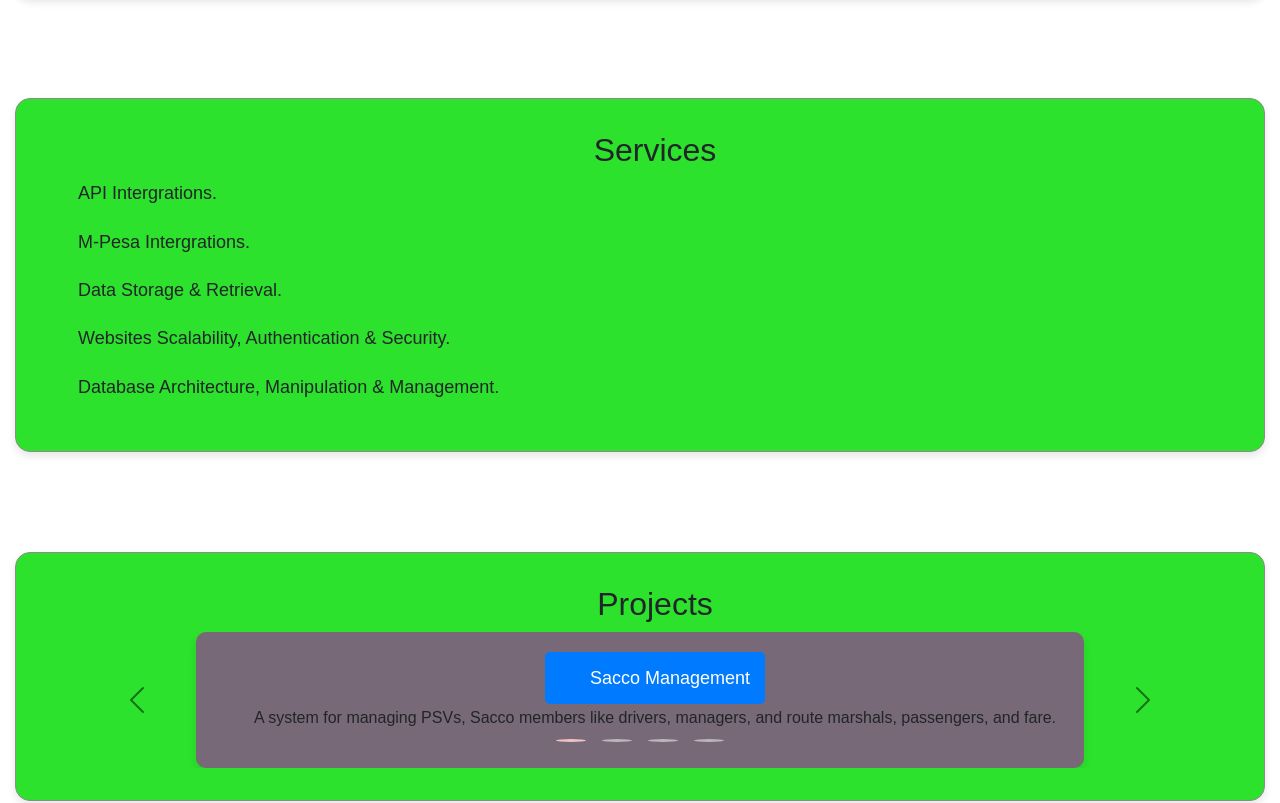
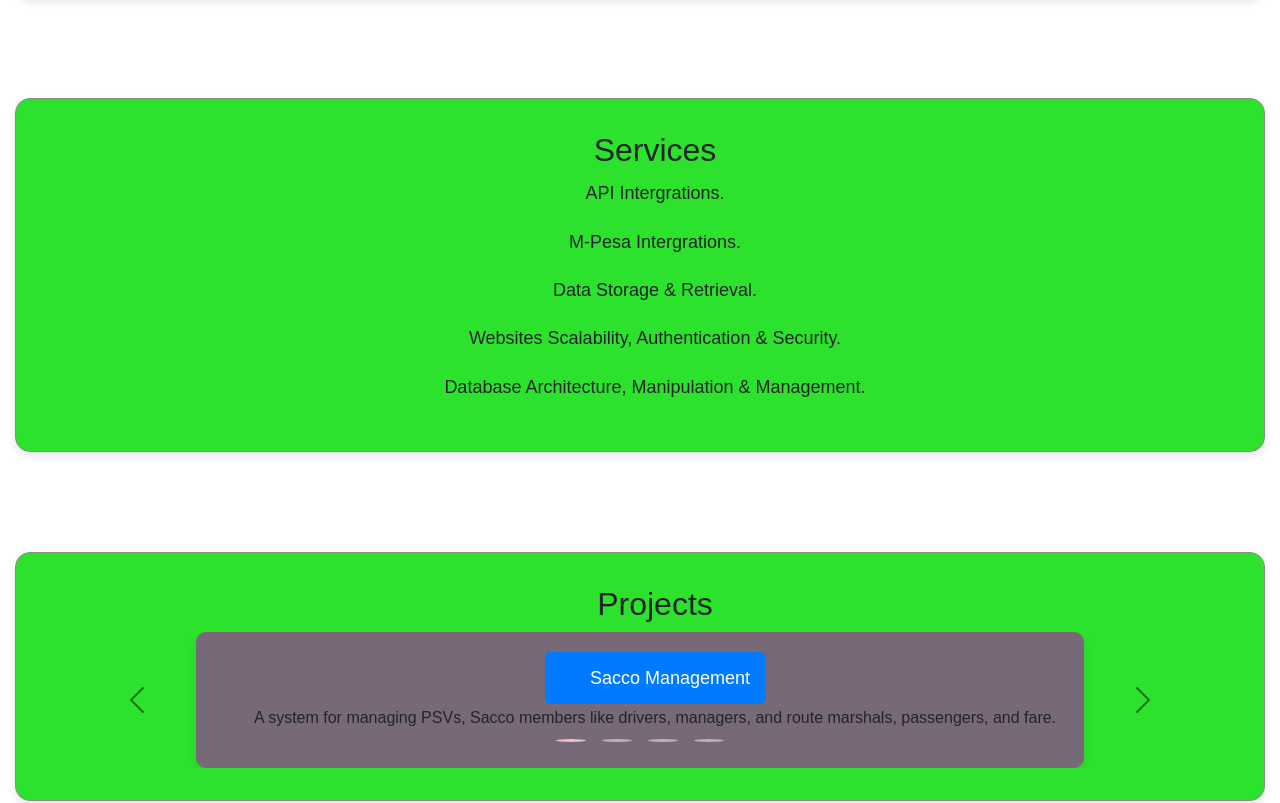
Before and after one commit to MichaelWaruiru/MyPortfolio, a React (Vite) app: page / in a window 1280 px wide. Shown: the part 1052-1855 px from the top of the page. Built offline with nearby package versions, Linux system fonts and the light colour scheme.

Commit message:
Updated the pseudo class is

```diff
--- a/src/index.css
+++ b/src/index.css
@@ -186,6 +186,7 @@ footer {
 .about-section,
 .services-section,
 .projects-section {
+  text-align: center;
   text-indent: 30px;
   line-height: 1.8;
   box-shadow: 0px 4px 8px rgba(0, 0, 0, 0.1);
@@ -198,11 +199,7 @@ footer {
   font-size: 18px;
 }
 
-:is(.contact-section, .about-section, .services-section, .projects-section)>h2 {
-  text-align: center;
-}
-
-:is(.contact-section, .about-section, .services-section, .projects-section)>p {
+:is(.contact-section, .about-section, .projects-section)>p {
   text-align: start;
 }
 
```
